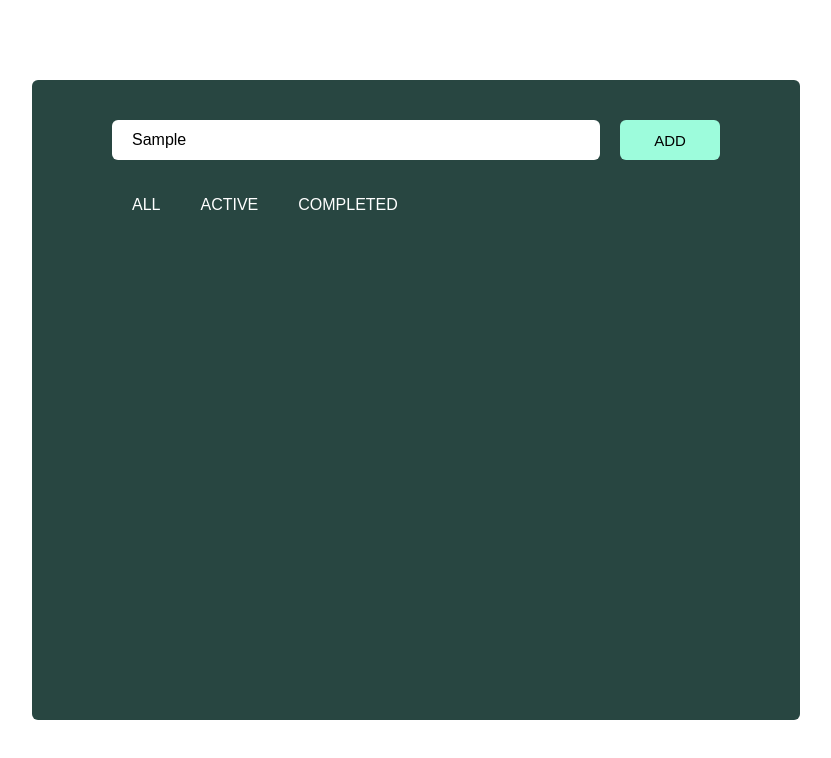
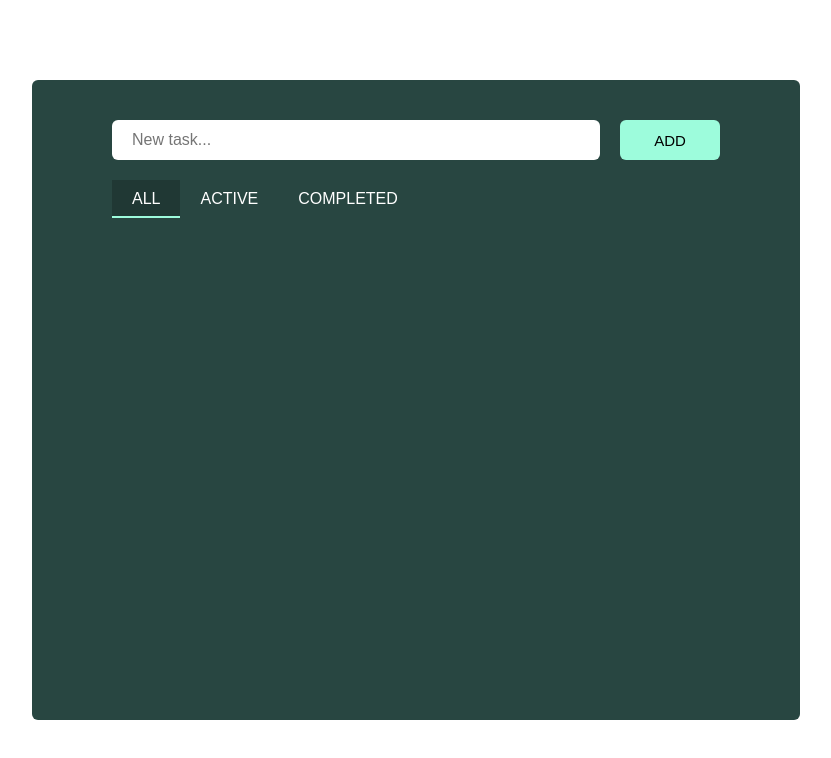
Before and after one commit to Gamwal/top-todo-app, a website built with webpack: page src/index.html in a window 1280 px wide. Both pictures are taken after typing "Sample" into the empty fields and a click on the button "ADD". Shown: the whole page, without its empty margins (224-1055 px from the left). Built offline with nearby package versions, Linux system fonts and the light colour scheme.

Commit message:
modularize code and add logic for category switching

```diff
--- a/src/index.js
+++ b/src/index.js
@@ -1,65 +1,38 @@
 import './style.css';
-// import TodoItem from './todo';
+// import TodoItem from '.modules/todo';
 // import Project from './project';
 // import { createNewProject, createNewTodo } from './utils';
-
-const container = document.getElementById('content');
-
-const addTaskDiv = document.createElement('div');
-addTaskDiv.id = "add-task-container";
-
-const taskInput = document.createElement('input');
-taskInput.id = "task-input";
-taskInput.placeholder = "New task...";
-
-const addTaskBtn = document.createElement('button');
-addTaskBtn.id = "add-task-btn";
-addTaskBtn.textContent = "ADD";
-
-addTaskDiv.appendChild(taskInput);
-addTaskDiv.appendChild(addTaskBtn);
-container.appendChild(addTaskDiv);
+import { displayUI, resetTab, highlightTab } from './modules/tabControl';
 
 
-const navDiv = document.createElement('nav');
-navDiv.id = "nav-bar";
+displayUI();
 
-const allButton = document.createElement('button');
-allButton.classList.add("nav-button");
-allButton.textContent = "ALL";
+const navBar = document.getElementById('nav-bar');
+navBar.addEventListener('click', (event) => {
+  if (event.target.tagName === 'BUTTON') {
+    resetTab();
+    highlightTab(event.target);
+    if (event.target.textContent === 'ALL') {
+      // contentContainer.appendChild(homePage());
+    } else if (event.target.textContent === 'ACTIVE') {
+      // contentContainer.appendChild(restaurantMenu());
+    } else if (event.target.textContent === 'COMPLETED') {
+      // contentContainer.appendChild(contactUs());
+    }
+  }
+})
 
-const activeButton = document.createElement('button');
-activeButton.classList.add("nav-button");
-activeButton.textContent = "ACTIVE";
-
-const completedButton = document.createElement('button');
-completedButton.classList.add("nav-button");
-completedButton.textContent = "COMPLETED";
-
-navDiv.appendChild(allButton);
-navDiv.appendChild(activeButton);
-navDiv.appendChild(completedButton);
-container.appendChild(navDiv);
+const newTask = document.getElementById('task-input');
+const addTask = document.getElementById('add-task-btn');
+addTask.addEventListener('click', (event) => {
+  if (newTask.value !== "") {
+    console.log(newTask.value)
+    newTask.value = "";
+  }
+})
 
 
-// const navBar= document.getElementById('navbar');
-// navBar.addEventListener('click', (event) => {
-//   if (event.target.tagName === 'BUTTON') {
-//     resetPage();
-//     highlightTab(event.target);
-//     if (event.target.textContent === 'HOME'){
-//       contentContainer.appendChild(homePage());
-//     } else if (event.target.textContent === 'MENU') {
-//       contentContainer.appendChild(restaurantMenu());
-//     } else if (event.target.textContent === 'CONTACT US') {
-//       contentContainer.appendChild(contactUs());
-//     }
-//   }
-// })
-
-
-// To load homepage by default
-// window.addEventListener('load', () => {
-//   const homeButton = document.querySelector('#navbar button:first-child');
-//   homeButton.click();
-// })
+window.addEventListener('load', () => {
+  const homeButton = document.querySelector('#nav-bar button:first-child');
+  homeButton.click();
+})
--- a/src/modules/tabControl.js
+++ b/src/modules/tabControl.js
@@ -1,12 +1,67 @@
-function resetPage(){
-  const contentSection = document.getElementById('content');
-  contentSection.textContent = "";
+function createAddTaskDiv() {
+  const addTaskDiv = document.createElement('div');
+  addTaskDiv.id = "add-task-container";
 
-  const navButtons = document.querySelectorAll('#navbar button');
+  const taskInput = document.createElement('input');
+  taskInput.id = "task-input";
+  taskInput.placeholder = "New task...";
+
+  const addTaskBtn = document.createElement('button');
+  addTaskBtn.id = "add-task-btn";
+  addTaskBtn.textContent = "ADD";
+
+  addTaskDiv.appendChild(taskInput);
+  addTaskDiv.appendChild(addTaskBtn);
+
+  return addTaskDiv;
+}
+
+
+function createNavBar() {
+  const navDiv = document.createElement('nav');
+  navDiv.id = "nav-bar";
+
+  const allButton = document.createElement('button');
+  allButton.classList.add("nav-button");
+  allButton.textContent = "ALL";
+
+  const activeButton = document.createElement('button');
+  activeButton.classList.add("nav-button");
+  activeButton.textContent = "ACTIVE";
+
+  const completedButton = document.createElement('button');
+  completedButton.classList.add("nav-button");
+  completedButton.textContent = "COMPLETED";
+
+  navDiv.appendChild(allButton);
+  navDiv.appendChild(activeButton);
+  navDiv.appendChild(completedButton);
+
+  return navDiv;
+}
+
+
+function displayUI() {
+  const container = document.getElementById('content');
+  const addTaskDiv = createAddTaskDiv();
+  const navDiv = createNavBar();
+
+  container.appendChild(addTaskDiv);
+  container.appendChild(navDiv);
+}
+
+
+function highlightTab(button) {
+  button.classList.add('active-tab');
+}
+
+
+function resetTab(){
+  const navButtons = document.querySelectorAll('#nav-bar button');
   navButtons.forEach(button => {
     button.classList.remove('active-tab');
   });
 }
 
 
-export { resetPage };
+export { displayUI, highlightTab, resetTab };
--- a/src/modules/utils.js
+++ b/src/modules/utils.js
@@ -6,4 +6,5 @@ function createNewTodo() {
   return new TodoItem();
 }
 
+
 export { createNewProject, createNewTodo };
--- a/src/style.css
+++ b/src/style.css
@@ -2,6 +2,7 @@
   font-size: 10px;
   --border-radius: 6px;
   --dark-color: rgb(40, 70, 65);
+  --light-color: rgb(157, 252, 220);
 }
 
 * {
@@ -55,16 +56,14 @@ body {
   font-size: 1.5rem;
   border: none;
   border-radius: var(--border-radius);
-  background-color: rgb(157, 252, 220);
+  background-color: var(--light-color);
 }
 
 #nav-bar {
   display: flex;
-  /* gap: 1rem; */
 }
 
 .nav-button {
-  height: 5rem;
   padding: 1rem 2rem;
   font-size: 1.6rem;
   border: none;
@@ -72,6 +71,7 @@ body {
   color: rgb(255, 255, 255);
 }
 
-/* .nav-button:focus {
-
-} */
+#nav-bar button.active-tab {
+  background-color: rgba(0, 0, 0, 0.2);
+  box-shadow: inset 0 -2px 0 0 var(--light-color);
+}
```
